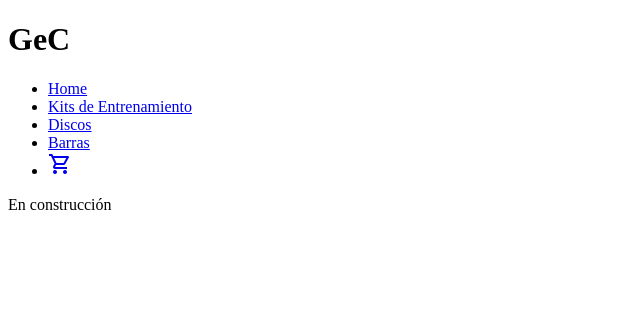
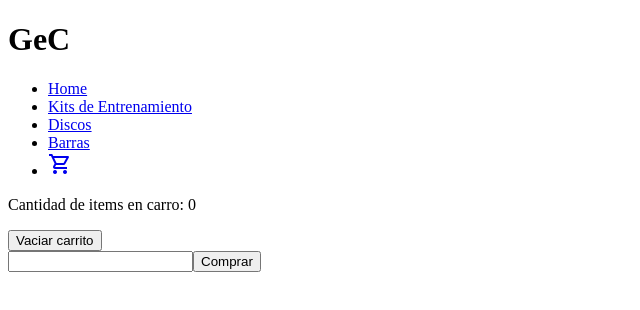
Before and after one commit to GeronimoValeiras/Gym-en-casa, a React (Create React App) app: page /cart in a window 1280 px wide. Shown: the top 310 px of the page, without its empty margins (0-640 px from the left). Built offline with nearby package versions, Linux system fonts and the light colour scheme.

Commit message:
Desafío cart view

```diff
--- a/src/components/Cart.js
+++ b/src/components/Cart.js
@@ -1,9 +1,33 @@
-import React from 'react'
+import React, { useContext } from 'react'
+import { contexto } from './CartContext'
 
 const Cart = () => {
+
+  const {cart, addItemCartWidget, clear, removeItem, addItem} = useContext(contexto)
+
+  const handleClick = (e) => {
+    e.preventDefault()
+  }
+
   return (
     <section>
-        En construcción
+      {cart.map((product) => (
+        <section key={product.id}>
+          <h3>{product.nombre}</h3>
+          <p>{product.descripcion}</p>
+          <h4>$ {product.precio}</h4>
+          <img src={product.imagen} alt="" />
+          <button onClick={() => removeItem(product.id)}>Quitar del carrito</button>
+        </section>
+      ))}
+      <section>
+        <p>Cantidad de items en carro: {addItemCartWidget()}</p>
+        <button onClick={clear}>Vaciar carrito</button>
+      </section>
+        <form>
+          <input type='text' />
+          <button onClick={handleClick}>Comprar</button>
+        </form>
     </section>
   )
 }
--- a/src/components/CartContext.js
+++ b/src/components/CartContext.js
@@ -8,37 +8,38 @@ export const MiProvider = ({children}) => {
 
     const [cart, setCart] = useState([])
 
-    const addItem = (item, quantity, price, id, imagen, ) => {
-        if (isInCart(id)) {
-            const identification = cart.findIndex((identification) => (identification.id == id))
+    const addItem = (item, quantity ) => {
+        if (isInCart(item.id)) {
+            const copy = cart.findIndex((copy) => (copy.id === item.id))
             const itemCopy = [...cart]
-            itemCopy[identification].quantity += quantity
+            itemCopy[copy].quantity += quantity
             setCart(itemCopy)
         } else {
-            const itemAdd = {item, quantity, price, id, imagen}
+            const itemAdd = {...item, quantity}
             setCart([...cart, itemAdd])
         }
     }
 
     const addItemCartWidget = () => {
-        const quantity = 0
-        cart.forEach((producto) => {
-            quantity = quantity + producto.quantity
+        let quantity = 0
+        cart.forEach((item) => {
+            quantity = quantity + item.quantity
         })
         return quantity
     }
 
     const isInCart = (id) => {
-        return cart.some((item) => (item.id == id))
+        return cart.some((item) => (item.id === id))
     }
 
     const removeItem = (id) => {
-        setCart(cart.filter((item) => (item.id != id)))
+        setCart(cart.filter((item) => (item.id !== id)))
     }
 
     const clear = () => {
         setCart ([])
     }
+
 
     return (
         <Provider value={{cart, addItem, addItemCartWidget, isInCart, removeItem, clear}}>
--- a/src/components/CartWidget.js
+++ b/src/components/CartWidget.js
@@ -6,11 +6,11 @@ import { contexto } from './CartContext'
 
 const CartWidget = () => {
 
-  const resultado = useContext(contexto)
+  const {cart, addItemCartWidget} = useContext(contexto)
 
   return (
     <>
-        <Link to='/cart'><span class="material-symbols-outlined">shopping_cart</span> {resultado.addItemCartWidget}</Link>
+        <Link to='/cart'><span class="material-symbols-outlined">shopping_cart</span> {addItemCartWidget() > 0 && (<span>{addItemCartWidget()}</span>)}</Link>
     </>
   )
 }
--- a/src/components/ItemDetail.js
+++ b/src/components/ItemDetail.js
@@ -5,15 +5,15 @@ import { contexto } from './CartContext'
 import Checkout from './Checkout'
 
 
-const ItemDetail = ({ product, id, nombre, precio, imagen, quantity }) => {
+const ItemDetail = ({ product }) => {
 
-  const { addItem } = useContext(contexto)
+  const { addItem, cart } = useContext(contexto)
 
   const [cantidadProducto, setCantidadProducto] = useState()
 
   const onAdd = (cantidadProducto) => {
     setCantidadProducto(cantidadProducto)
-    addItem(id, nombre, precio, imagen, cantidadProducto)
+    addItem(product, cantidadProducto)
   }
 
   return (
```
Also changed, not shown: info.txt.
